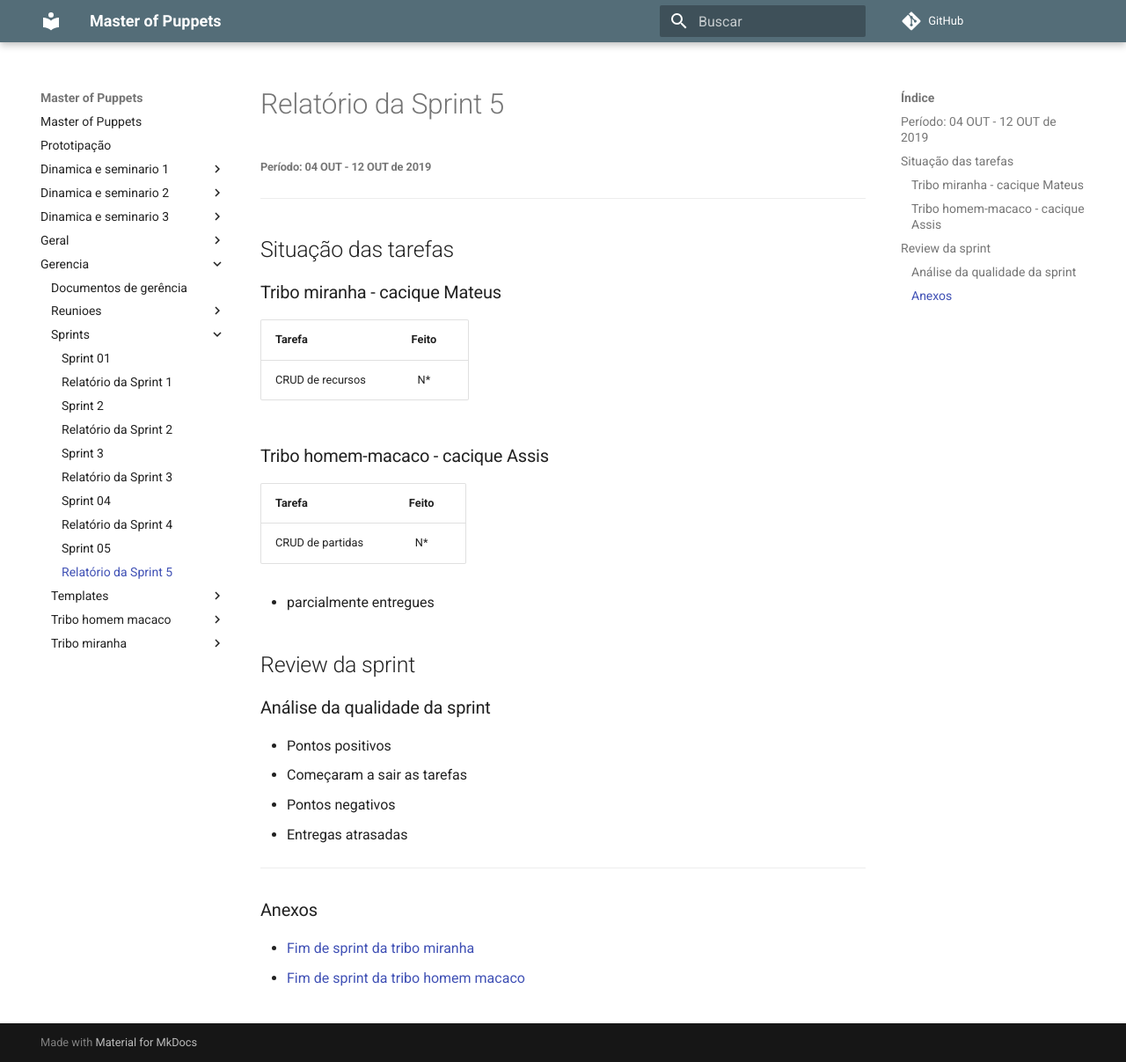
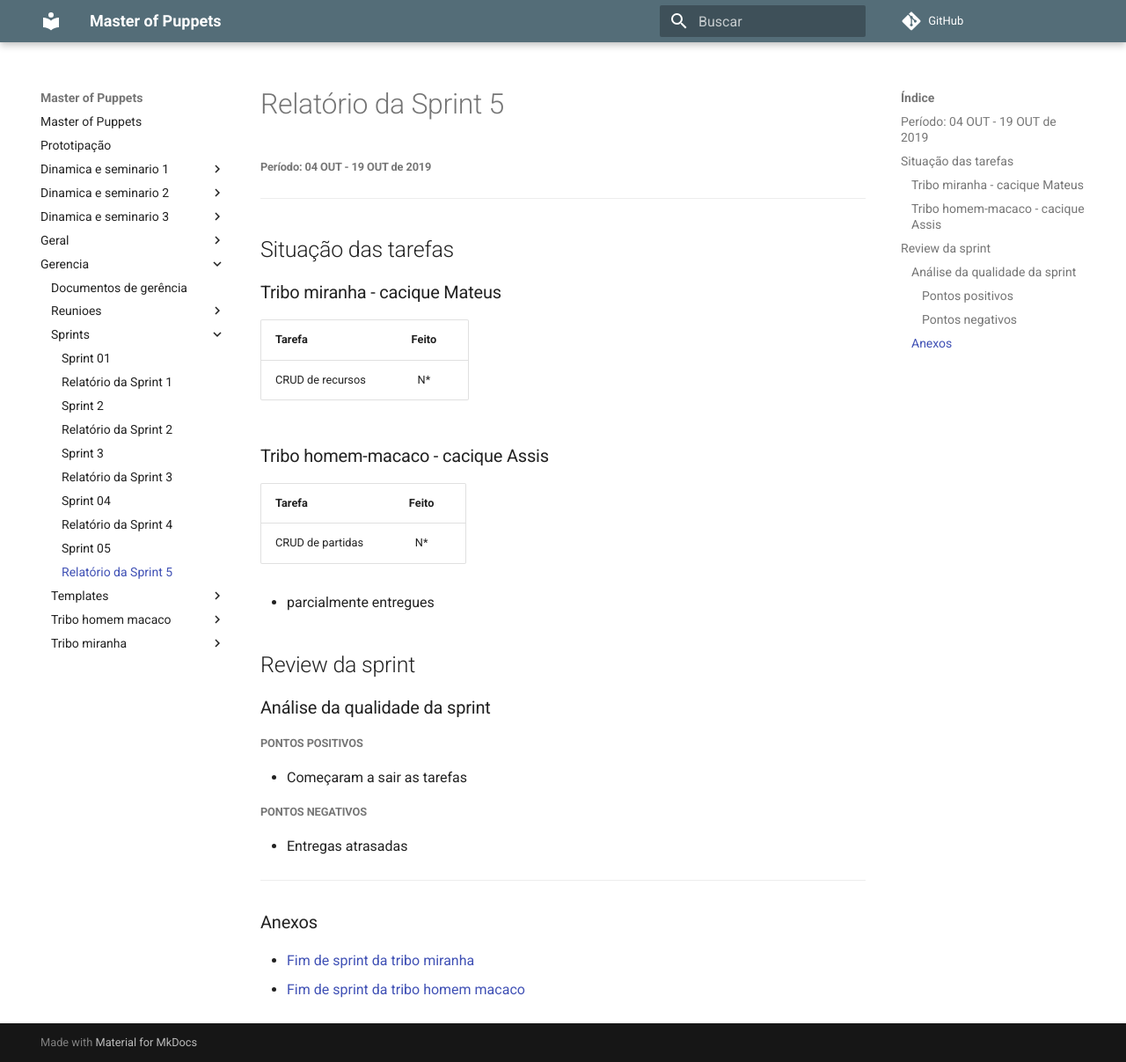
Before and after one commit to desenho-de-software-2019-02/Documentation, an MkDocs documentation site: the page built from docs/gerencia/sprints/sprint_05_fim.md, in a window 1280 px wide and 1207 px high. Shown: the whole window at 88% size. Built offline with MkDocs 1.6.1 and Material for MkDocs 9.7.7, drawn with Linux system fonts in a browser that asks for light colours; comment, search, counter and statistics services are not loaded.

Commit message:
Fix sprint 05 report

```diff
--- a/docs/gerencia/sprints/sprint_05_fim.md
+++ b/docs/gerencia/sprints/sprint_05_fim.md
@@ -1,6 +1,6 @@
 # Relatório da Sprint 5
 
-###### Período: 04 OUT - 12 OUT de 2019
+###### Período: 04 OUT - 19 OUT de 2019
 
 ------
 
@@ -22,10 +22,10 @@
 ## Review da sprint
 
 ### Análise da qualidade da sprint
-- Pontos positivos
-  - Começaram a sair as tarefas
-- Pontos negativos
-  - Entregas atrasadas
+##### Pontos positivos
+  * Começaram a sair as tarefas
+##### Pontos negativos
+  * Entregas atrasadas
 
 ---
 ### Anexos
```
Also changed, not shown: docs/gerencia/reunioes/adsf.md (added, +36 -0 lines), docs/gerencia/sprints/sprint_05.md (+2 -1 lines).
